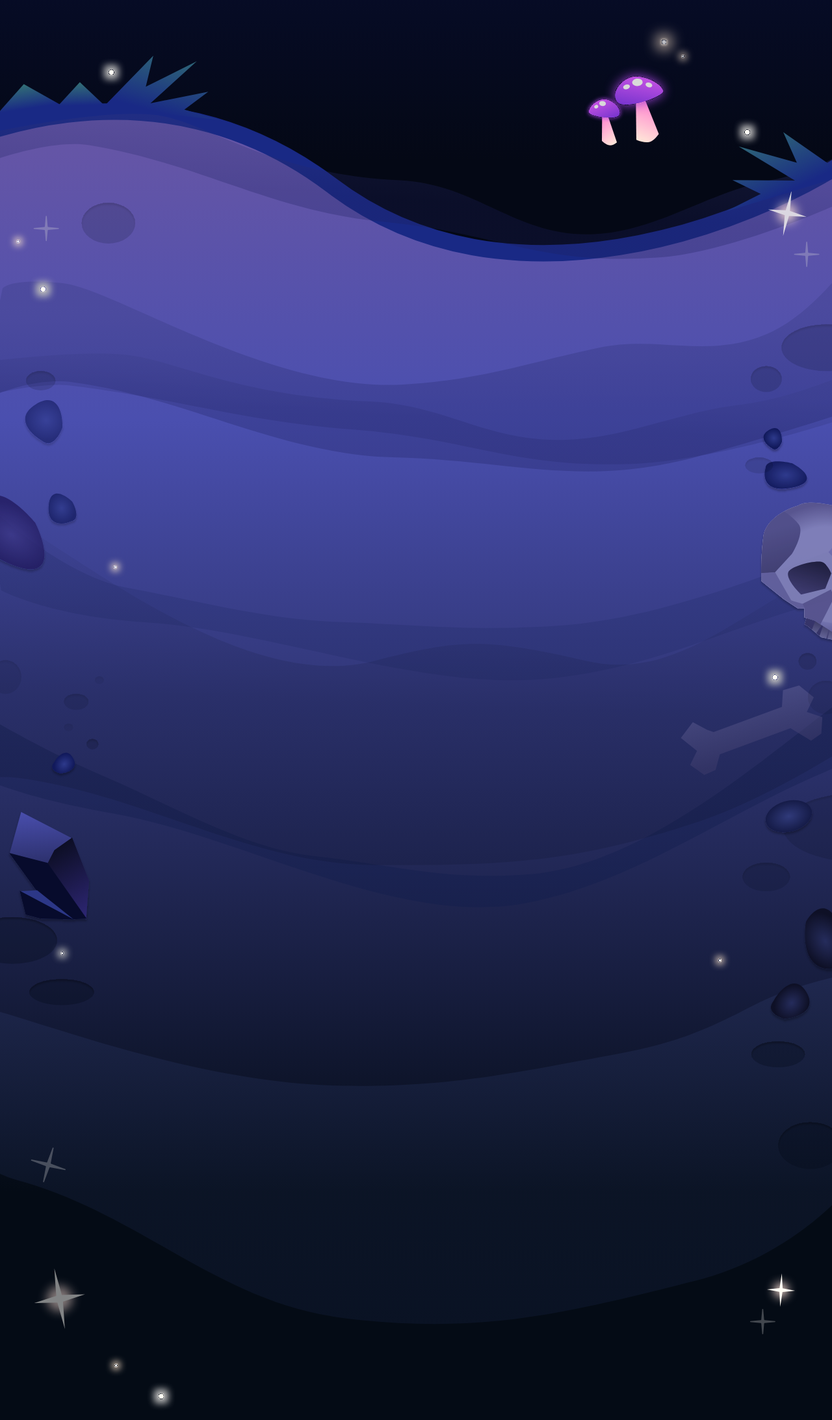
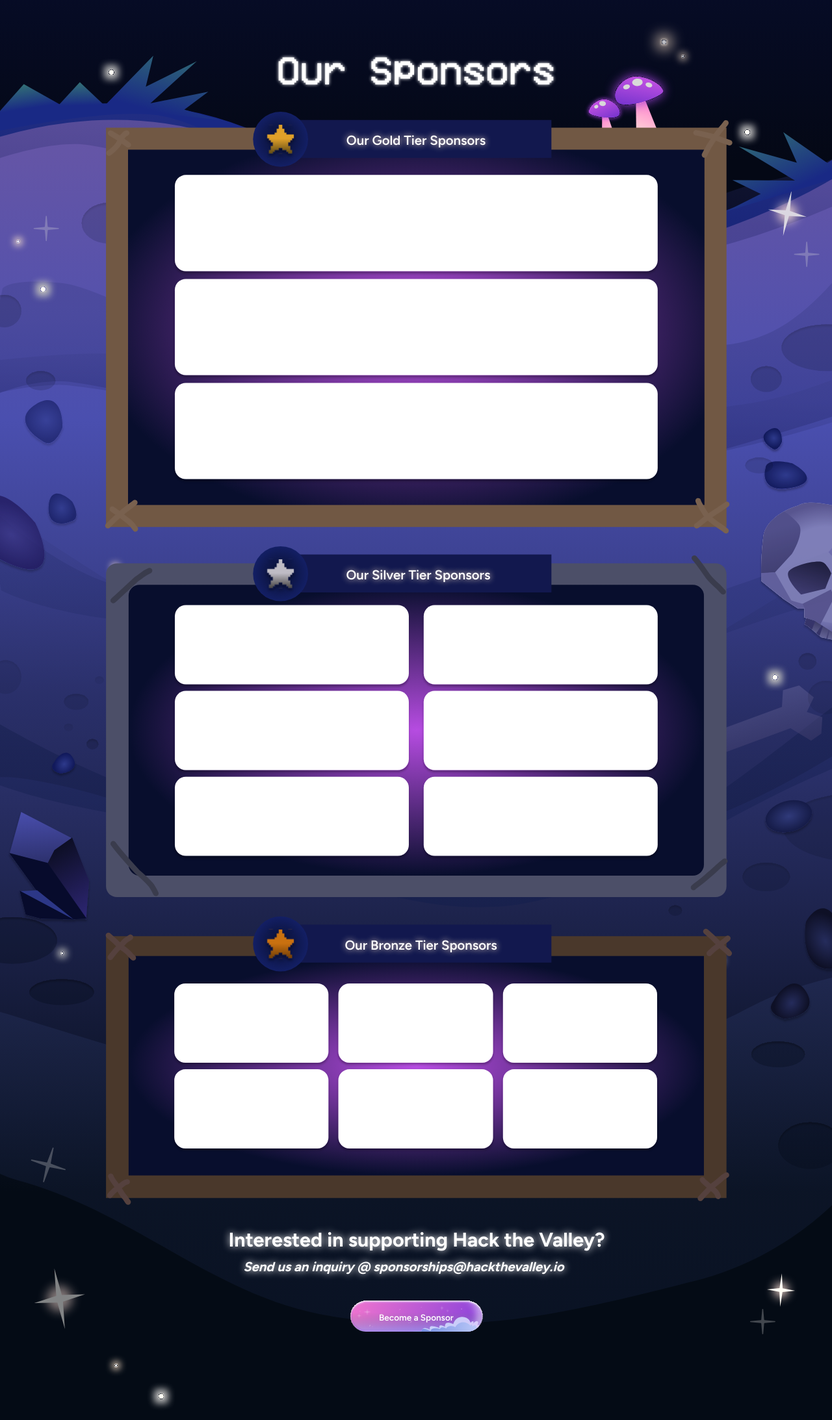
Before and after one commit to hackthevalley/hack-the-front-2026, a Next.js app: page /sponsors in a window 1280 px wide. Shown: the whole page at 65% size. Built offline with nearby package versions, Linux system fonts and the light colour scheme; a web font is replaced by a local one.

Commit message:
feat: Sponsor page sponsors layout + details

```diff
--- /dev/null
+++ b/app/sponsors/SponsorsTextOverlays.tsx
@@ -0,0 +1,224 @@
+import DesignBox from "@/components/layout/DesignBox";
+import {
+  SPONSORS_DESIGN_HEIGHT,
+  SPONSORS_DESIGN_WIDTH,
+} from "./background/layers";
+
+const FRAME_LEFT = 193;
+const FRAME_TOP = 218;
+
+const TITLE = {
+  left: 502.5,
+  top: 90.16959381103516,
+  width: 507,
+  height: 70,
+  fontSize: 72,
+  blur: 3.4,
+} as const;
+
+const TIER_TITLES = [
+  {
+    id: "1715:11748",
+    text: "Our Gold Tier Sponsors",
+    left: FRAME_LEFT + 373,
+    top: FRAME_TOP + 20,
+  },
+  {
+    id: "1715:11762",
+    text: "Our Silver Tier Sponsors",
+    left: FRAME_LEFT + 377,
+    top: FRAME_TOP + 810,
+  },
+  {
+    id: "1715:11776",
+    text: "Our Bronze Tier Sponsors",
+    left: FRAME_LEFT + 382,
+    top: FRAME_TOP + 1483,
+  },
+] as const;
+
+const TIER_TITLE_WIDTH = 380;
+const TIER_TITLE_HEIGHT = 29;
+const TIER_TITLE_FONT_SIZE = 24;
+const TIER_TITLE_GLOW_RADIUS = 23.5711669921875 / 2;
+
+const CTA_HEADING = {
+  left: FRAME_LEFT + 1.5918079614639282,
+  top: FRAME_TOP + 2010,
+  width: 1125.408203125,
+  height: 43,
+  fontSize: 36,
+} as const;
+
+const CTA_EMAIL = {
+  left: FRAME_LEFT,
+  top: FRAME_TOP + 2068,
+  width: 1080.8375244140625,
+  height: 29,
+  fontSize: 24,
+} as const;
+
+const CTA_BLUR_RADIUS = 13.199999809265137 / 2;
+
+const CTA_BUTTON = {
+  left: FRAME_LEFT + 444,
+  top: FRAME_TOP + 2147,
+  width: 240,
+  height: 56,
+} as const;
+
+function cqh(value: number, boxHeight: number) {
+  return `${(value / boxHeight) * 100}cqh`;
+}
+
+function CtaCopy({ blurred = false }: { blurred?: boolean }) {
+  return (
+    <>
+      <DesignBox
+        designWidth={SPONSORS_DESIGN_WIDTH}
+        designHeight={SPONSORS_DESIGN_HEIGHT}
+        left={CTA_HEADING.left}
+        top={CTA_HEADING.top}
+        width={CTA_HEADING.width}
+        height={CTA_HEADING.height}
+        zIndex={6}
+        className="pointer-events-none text-center text-white"
+      >
+        <p
+          aria-hidden={blurred || undefined}
+          className="m-0 whitespace-nowrap font-figtree font-bold leading-normal"
+          style={{
+            fontSize: cqh(CTA_HEADING.fontSize, CTA_HEADING.height),
+            filter: blurred
+              ? `blur(${cqh(CTA_BLUR_RADIUS, CTA_HEADING.height)})`
+              : undefined,
+          }}
+        >
+          Interested in supporting Hack the Valley?
+        </p>
+      </DesignBox>
+
+      <DesignBox
+        designWidth={SPONSORS_DESIGN_WIDTH}
+        designHeight={SPONSORS_DESIGN_HEIGHT}
+        left={CTA_EMAIL.left}
+        top={CTA_EMAIL.top}
+        width={CTA_EMAIL.width}
+        height={CTA_EMAIL.height}
+        zIndex={6}
+        className="pointer-events-none text-center text-white"
+      >
+        <p
+          aria-hidden={blurred || undefined}
+          className="m-0 whitespace-nowrap font-figtree font-bold italic leading-normal"
+          style={{
+            fontSize: cqh(CTA_EMAIL.fontSize, CTA_EMAIL.height),
+            filter: blurred
+              ? `blur(${cqh(CTA_BLUR_RADIUS, CTA_EMAIL.height)})`
+              : undefined,
+          }}
+        >
+          Send us an inquiry @ sponsorships@hackthevalley.io
+        </p>
+      </DesignBox>
+    </>
+  );
+}
+
+/**
+ * Editable foreground copy from the Figma sponsors title and Frame 207.
+ */
+export default function SponsorsTextOverlays() {
+  return (
+    <>
+      <DesignBox
+        designWidth={SPONSORS_DESIGN_WIDTH}
+        designHeight={SPONSORS_DESIGN_HEIGHT}
+        left={TITLE.left}
+        top={TITLE.top}
+        width={TITLE.width}
+        height={TITLE.height}
+        zIndex={7}
+        className="text-center text-white"
+      >
+        <span
+          aria-hidden="true"
+          className="pointer-events-none absolute inset-0 whitespace-nowrap font-vcr leading-none"
+          style={{
+            fontSize: cqh(TITLE.fontSize, TITLE.height),
+            filter: `blur(${cqh(TITLE.blur, TITLE.height)})`,
+          }}
+        >
+          Our Sponsors
+        </span>
+        <h1
+          id="sponsors-title"
+          className="relative m-0 whitespace-nowrap font-vcr font-normal leading-none"
+          data-figma-id="1715:11650"
+          style={{ fontSize: cqh(TITLE.fontSize, TITLE.height) }}
+        >
+          Our Sponsors
+        </h1>
+      </DesignBox>
+
+      {TIER_TITLES.map((title) => (
+        <DesignBox
+          key={title.id}
+          designWidth={SPONSORS_DESIGN_WIDTH}
+          designHeight={SPONSORS_DESIGN_HEIGHT}
+          left={title.left}
+          top={title.top}
+          width={TIER_TITLE_WIDTH}
+          height={TIER_TITLE_HEIGHT}
+          zIndex={7}
+          className="text-center text-white"
+        >
+          <h2
+            className="m-0 whitespace-nowrap font-figtree font-semibold leading-normal"
+            data-figma-id={title.id}
+            style={{
+              fontSize: cqh(TIER_TITLE_FONT_SIZE, TIER_TITLE_HEIGHT),
+              textShadow: `0 0 ${cqh(TIER_TITLE_GLOW_RADIUS, TIER_TITLE_HEIGHT)} #FFE6CC`,
+            }}
+          >
+            {title.text}
+          </h2>
+        </DesignBox>
+      ))}
+
+      <CtaCopy blurred />
+      <CtaCopy />
+
+      <DesignBox
+        designWidth={SPONSORS_DESIGN_WIDTH}
+        designHeight={SPONSORS_DESIGN_HEIGHT}
+        left={CTA_BUTTON.left}
+        top={CTA_BUTTON.top}
+        width={CTA_BUTTON.width}
+        height={CTA_BUTTON.height}
+        zIndex={8}
+        className="group"
+      >
+        <a
+          href="mailto:sponsorships@hackthevalley.io"
+          aria-label="Become a Sponsor"
+          className="absolute inset-0 rounded-full outline-none transition-[filter,transform] hover:brightness-110 active:translate-y-px active:brightness-90 focus-visible:ring-2 focus-visible:ring-white"
+          data-figma-id="1715:11785"
+        >
+          <span
+            className="pointer-events-none absolute flex items-center justify-center whitespace-nowrap font-figtree font-semibold leading-normal text-white"
+            style={{
+              left: `${(47 / CTA_BUTTON.width) * 100}%`,
+              top: `${(21 / CTA_BUTTON.height) * 100}%`,
+              width: `${(145 / CTA_BUTTON.width) * 100}%`,
+              height: `${(19 / CTA_BUTTON.height) * 100}%`,
+              fontSize: cqh(16, CTA_BUTTON.height),
+            }}
+          >
+            Become a Sponsor
+          </span>
+        </a>
+      </DesignBox>
+    </>
+  );
+}
--- /dev/null
+++ b/app/sponsors/foreground/SponsorsForeground.tsx
@@ -0,0 +1,29 @@
+import {
+  SPONSORS_DESIGN_HEIGHT,
+  SPONSORS_DESIGN_WIDTH,
+} from "../background/layers";
+import { SPONSORS_FOREGROUND_LAYER } from "./layers";
+
+export default function SponsorsForeground() {
+  return (
+    <div
+      aria-hidden="true"
+      className="pointer-events-none absolute z-[5]"
+      data-figma-id="1715:11737"
+      data-figma-name="Frame 207"
+      style={{
+        left: `${(SPONSORS_FOREGROUND_LAYER.left / SPONSORS_DESIGN_WIDTH) * 100}%`,
+        top: `${(SPONSORS_FOREGROUND_LAYER.top / SPONSORS_DESIGN_HEIGHT) * 100}%`,
+        width: `${(SPONSORS_FOREGROUND_LAYER.width / SPONSORS_DESIGN_WIDTH) * 100}%`,
+        height: `${(SPONSORS_FOREGROUND_LAYER.height / SPONSORS_DESIGN_HEIGHT) * 100}%`,
+      }}
+    >
+      <img
+        src={SPONSORS_FOREGROUND_LAYER.src}
+        alt=""
+        draggable="false"
+        className="h-full w-full max-w-none select-none"
+      />
+    </div>
+  );
+}
--- /dev/null
+++ b/app/sponsors/foreground/layers.ts
@@ -0,0 +1,7 @@
+export const SPONSORS_FOREGROUND_LAYER = {
+  src: "/sponsors/foreground/sponsors-panels.svg",
+  left: -22,
+  top: 203,
+  width: 1353,
+  height: 2218,
+} as const;
--- a/app/sponsors/page.tsx
+++ b/app/sponsors/page.tsx
@@ -1,9 +1,14 @@
 import SponsorsBackground from "./background/SponsorsBackground";
+import SponsorsForeground from "./foreground/SponsorsForeground";
+import SponsorsTextOverlays from "./SponsorsTextOverlays";
 
 export default function SponsorsPage() {
   return (
-    <main>
-      <SponsorsBackground />
+    <main aria-labelledby="sponsors-title">
+      <SponsorsBackground>
+        <SponsorsForeground />
+        <SponsorsTextOverlays />
+      </SponsorsBackground>
     </main>
   );
 }
```
Also changed, not shown: public/sponsors/foreground/sponsors-panels.svg (added).
